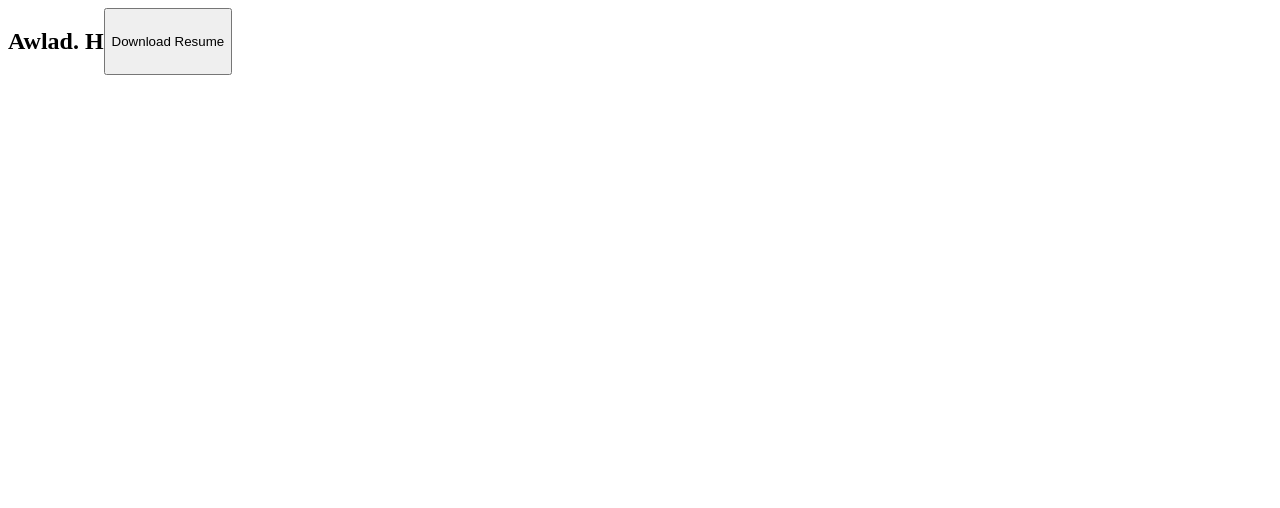
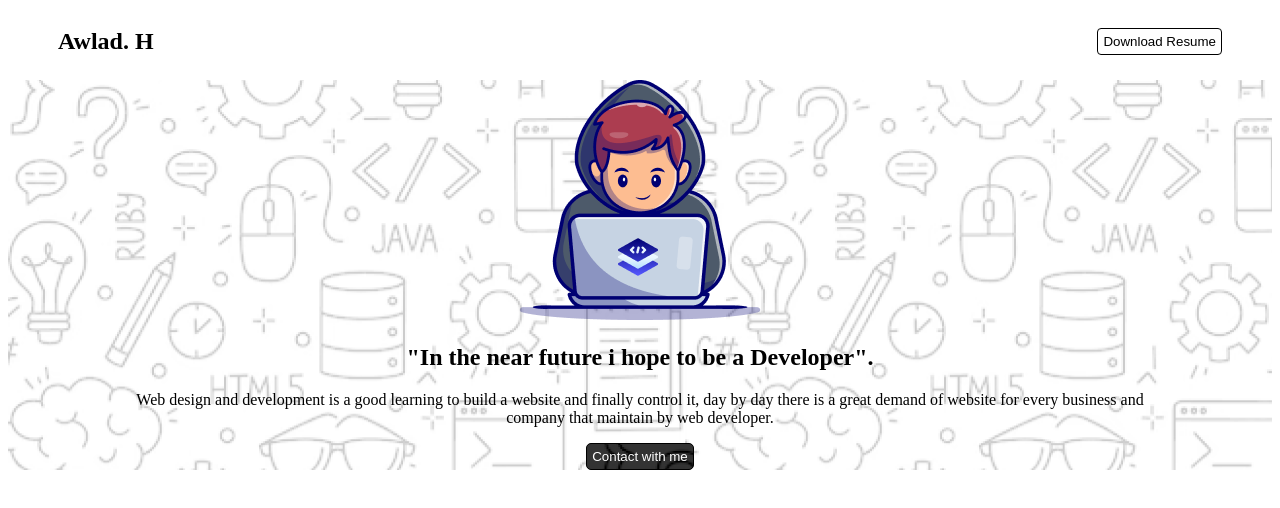
Before and after one commit to coder-rahman/HW_PH, a plain HTML site: page index.htm in a window 1280 px wide. Drawn offline with Linux system fonts and the light colour scheme.

Commit message:
This is banner commit

```diff
--- a/index.htm
+++ b/index.htm
@@ -7,9 +7,22 @@
     <link rel="stylesheet" href="style.css">
 </head>
 <body>
-    <header class="top-header">
+    <header>
+    <nav class="top-header">
         <h2>Awlad. H</h2>
-        <button>Download Resume</button>
-    </header>
+        <ul>
+            <li><a href="#"><button>Download Resume</button></a></li>
+        </ul>
+    </nav>
+    <div class="banner">
+    <div class="banner_content">
+        <img src="img/Group.png" alt="">
+        <h2>"In the near future i hope to be a Developer".</h2>
+        <p>Web design and development is a good learning to build a website and finally control it, day by day there is a great demand of website for every business and company that maintain by web developer.
+        </p>
+        <button class="banner">Contact with me</button>
+    </div>
+</div>
+</header>
 </body>
 </html>
--- a/style.css
+++ b/style.css
@@ -1,3 +1,35 @@
-.top-header{
+nav{
     display: flex;
+    margin: 5px 50px;
+    align-items: center;
+    justify-content: space-between;
 }
+nav ul li{
+    list-style-type: none;
+
+}
+nav ul li a button{
+    border: 1px solid black;
+    border-radius: 4px;
+    padding: 5px;
+    background-color: white;
+    text-decoration: none;
+    cursor: pointer;
+}
+.banner{
+    background-image: url("img/Hero-bg.png");
+}
+.banner_content{
+    width:80%;
+    margin:0 auto;
+    text-align: center;
+    background-repeat: no-repeat;
+}
+.banner button{
+    padding: 5px;
+    background-color: black;
+    color:white;
+    border:1px solid black;
+    border-radius: 5px;
+    cursor: pointer;
+}
```
